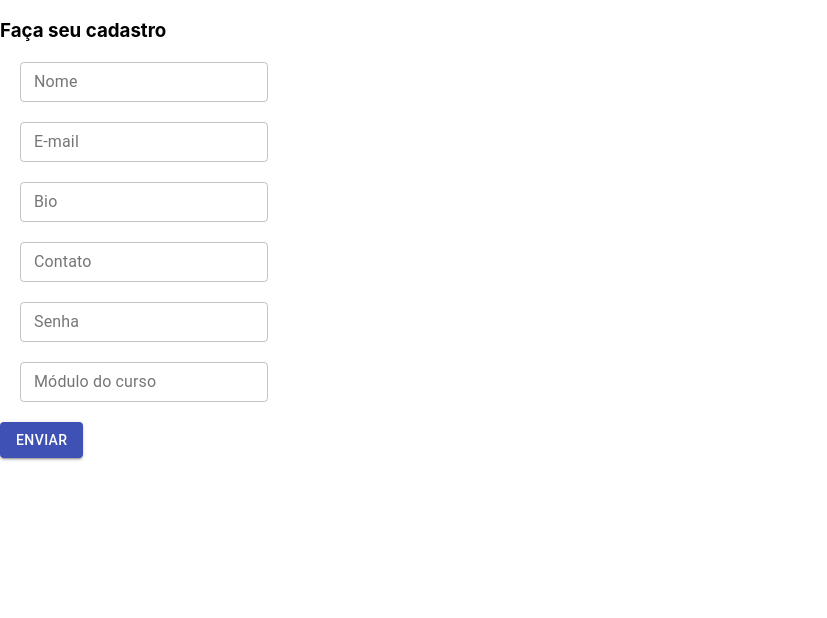
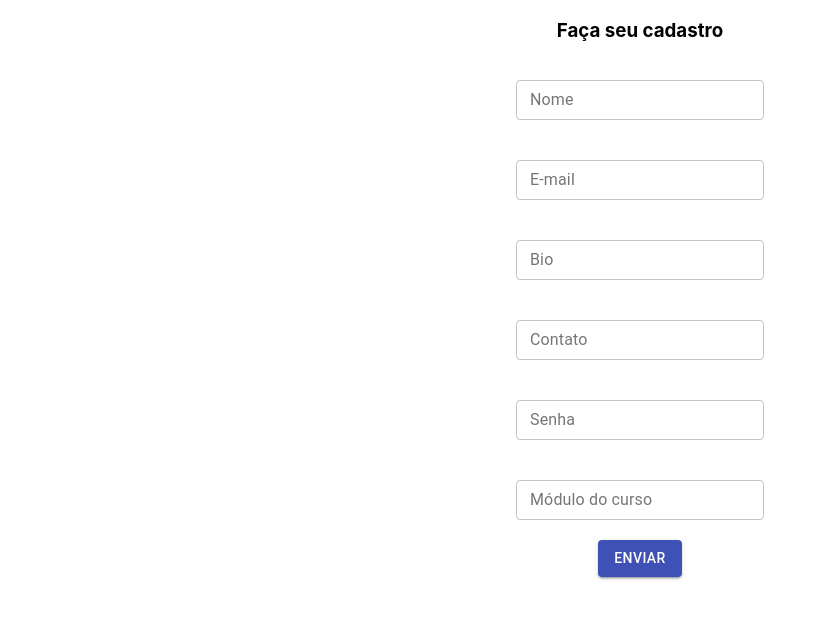
Before and after one commit to Lana-gm/KenzieHub, a React (Create React App) app: page / in a window 1280 px wide. Shown: the top 618 px of the page, without its empty margins (0-827 px from the left). Built offline with nearby package versions, Linux system fonts and the light colour scheme; a web font is replaced by a local one.

Commit message:
Add ajustes css

```diff
--- a/src/components/FormLogin/index.js
+++ b/src/components/FormLogin/index.js
@@ -37,6 +37,7 @@ export const FormLogin = () => {
 
   return (
     <form onSubmit={handleSubmit(handleForm)}>
+      <S.ContainerBox>
         <S.InputBox>
           <TextField
             label="E-mail"
@@ -63,6 +64,7 @@ export const FormLogin = () => {
         <Button type="submit" variant="contained" color="primary">
           Enviar
         </Button>
+      </S.ContainerBox>
     </form>
   );
 };
--- a/src/components/FormLogin/styles.js
+++ b/src/components/FormLogin/styles.js
@@ -3,3 +3,10 @@ import styled from "styled-components";
 export const InputBox = styled.div`
   margin: 20px;
 `;
+
+export const ContainerBox = styled.div`
+  display: flex;
+  flex-direction: column;
+  justify-content: center;
+  align-items: center;
+`;
--- a/src/components/FormRegister/index.js
+++ b/src/components/FormRegister/index.js
@@ -42,6 +42,7 @@ export const FormRegister = () => {
 
   return (
     <form onSubmit={handleSubmit(handleForm)}>
+      <S.ContainerBox>
         <S.InputBox>
           <TextField
             label="Nome"
@@ -113,6 +114,7 @@ export const FormRegister = () => {
         <Button type="submit" variant="contained" color="primary">
           Enviar
         </Button>
+      </S.ContainerBox>
     </form>
   );
 };
--- a/src/components/FormRegister/styles.js
+++ b/src/components/FormRegister/styles.js
@@ -3,3 +3,10 @@ import styled from "styled-components";
 export const InputBox = styled.div`
   margin: 20px;
 `;
+
+export const ContainerBox = styled.div`
+  display: flex;
+  flex-direction: column;
+  justify-content: center;
+  align-items: center;
+`;
--- a/src/pages/Login/index.js
+++ b/src/pages/Login/index.js
@@ -1,9 +1,10 @@
 import { FormLogin } from "../../components/FormLogin";
+import * as S from "./styles";
 
 const Login = () => {
   return (
     <>
-      <h3>Faça seu login</h3>
+      <S.Title>Faça seu login</S.Title>
       <FormLogin />
     </>
   );
--- /dev/null
+++ b/src/pages/Login/styles.js
@@ -0,0 +1,5 @@
+import styled from "styled-components";
+
+export const Title = styled.h3`
+  text-align: center;
+`;
--- a/src/pages/Register/index.js
+++ b/src/pages/Register/index.js
@@ -1,9 +1,10 @@
 import { FormRegister } from "../../components/FormRegister";
+import * as S from "./styles";
 
 const Register = () => {
   return (
     <>
-      <h3>Faça seu cadastro</h3>
+      <S.Title>Faça seu cadastro</S.Title>
       <FormRegister />
     </>
   );
--- /dev/null
+++ b/src/pages/Register/styles.js
@@ -0,0 +1,5 @@
+import styled from "styled-components";
+
+export const Title = styled.h3`
+  text-align: center;
+`;
```
Lines whose indentation alone changed are shown as unchanged.
